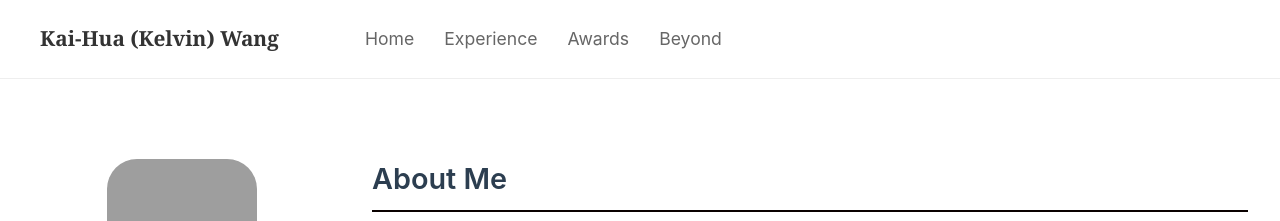
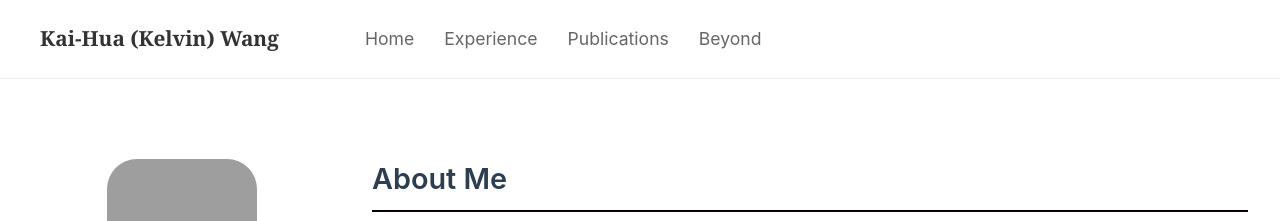
Before and after one commit to Kelvin1106/Kelvin1106.github.io, a Jekyll site: the page built from pages/home.md, in a window 1280 px wide. Shown: the top 221 px of the page. Built offline with Jekyll 4.4.1, drawn with Linux system fonts in a browser that asks for light colours; grey boxes are pictures that could not be loaded.

Commit message:
Update default.html

```diff
--- a/_layouts/default.html
+++ b/_layouts/default.html
@@ -19,7 +19,7 @@
     <div class="nav-right">
       <a href="{{ '/' | relative_url }}" {% if page.url == '/' %}class="active"{% endif %}>Home</a>
       <a href="{{ '/experience/' | relative_url }}" {% if page.url == '/experience/' %}class="active"{% endif %}>Experience</a>
-      <a href="{{ '/awards/' | relative_url }}" {% if page.url == '/awards/' %}class="active"{% endif %}>Awards</a>
+      <a href="{{ '/publications/' | relative_url }}" {% if page.url == '/publications/' %}class="active"{% endif %}>Publications</a>
       <a href="{{ '/beyond/' | relative_url }}" {% if page.url == '/beyond/' %}class="active"{% endif %}>Beyond</a>
     </div>
   </nav>
```
